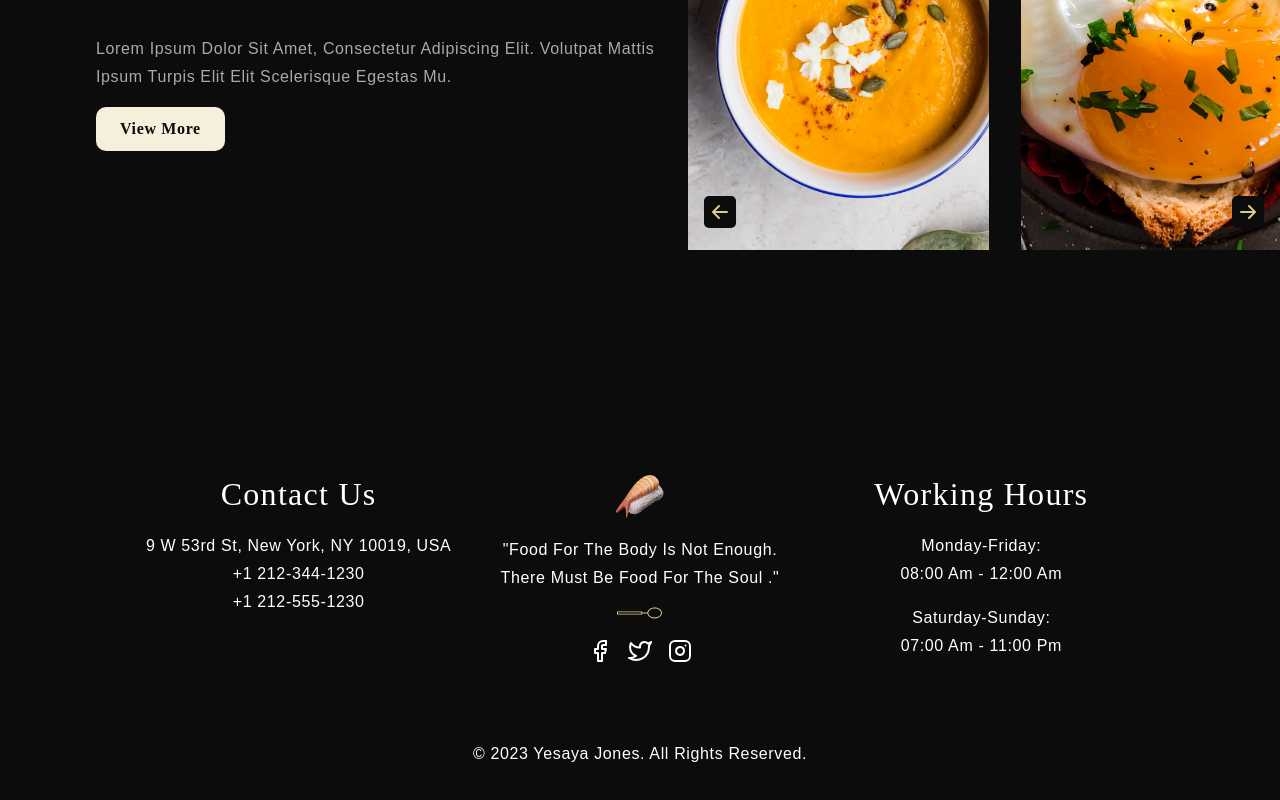
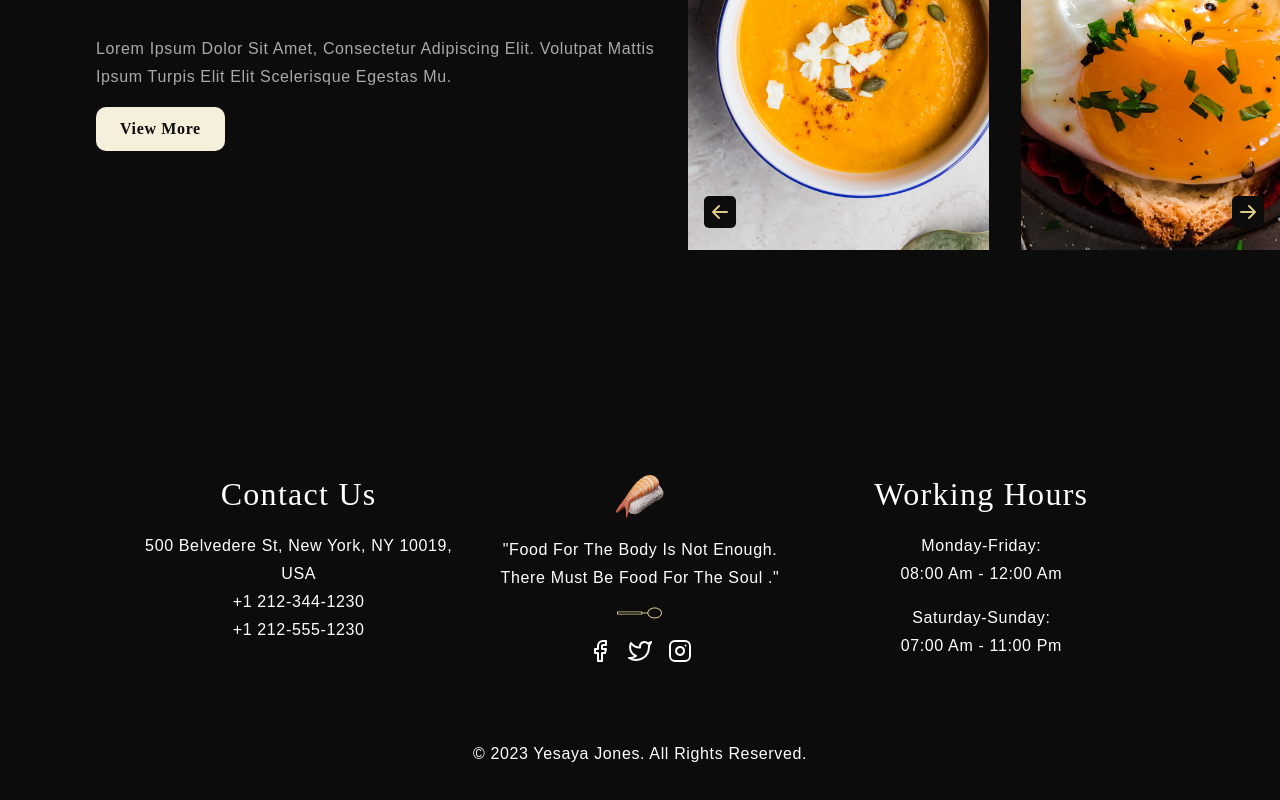
Before and after one commit to yesayajones/restaurant, a React (Create React App) app: page / in a window 1280 px wide. Shown: the part 3255-4055 px from the top of the page. Built offline with nearby package versions, Linux system fonts and the light colour scheme; a web font is replaced by a local one.

Commit message:
chore: Update address on footer

```diff
--- a/src/container/Footer/Footer.jsx
+++ b/src/container/Footer/Footer.jsx
@@ -10,7 +10,7 @@ const Footer = () => (
 		<div className='app__footer-links'>
 			<div className='app__footer-links_contact'>
 				<h1 className='app__footer-headtext'>Contact Us</h1>
-				<p className='p__opensans'>9 W 53rd St, New York, NY 10019, USA</p>
+				<p className='p__opensans'> 500 Belvedere St, New York, NY 10019, USA</p>
 				<p className='p__opensans'>+1 212-344-1230</p>
 				<p className='p__opensans'>+1 212-555-1230</p>
 			</div>
```
